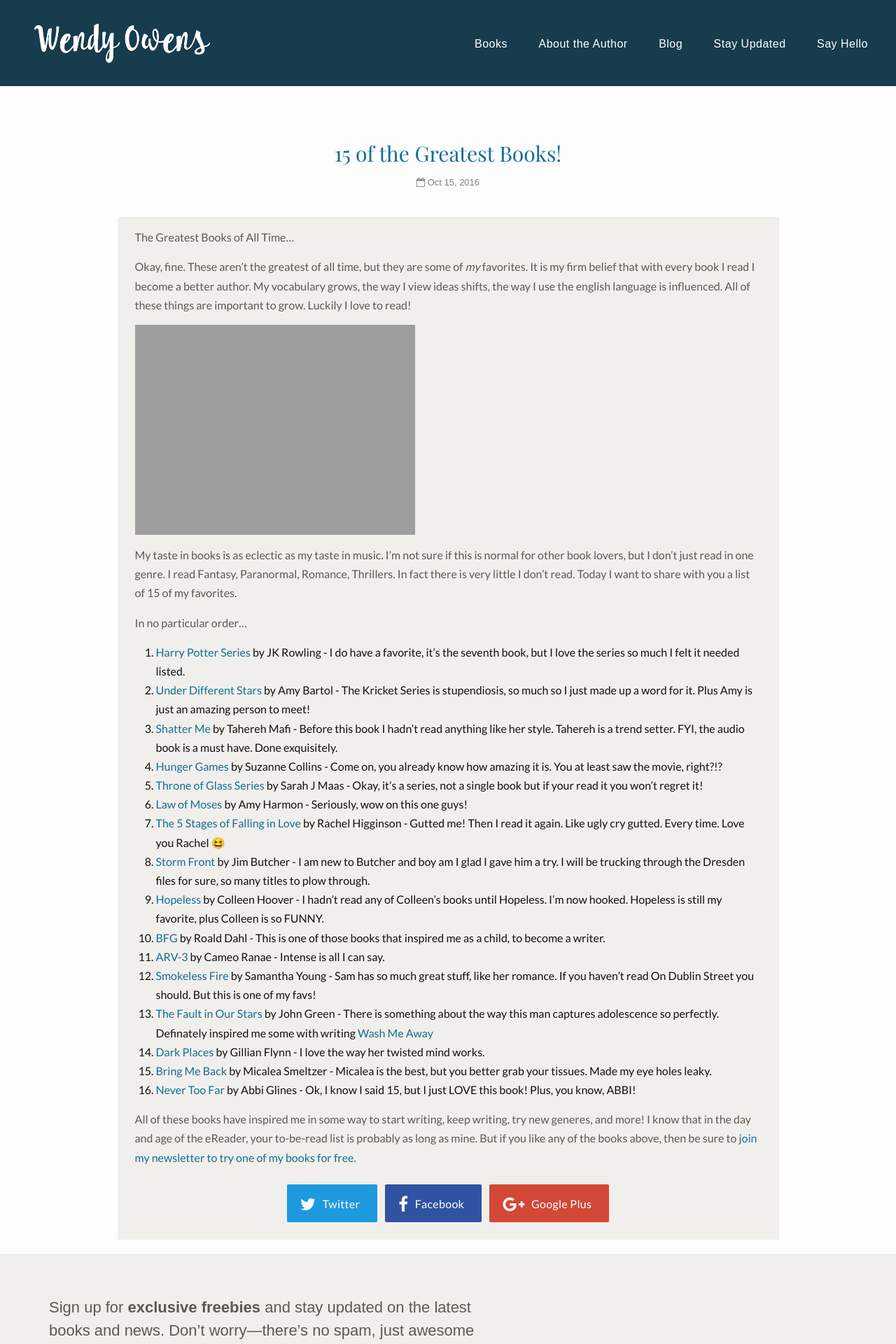
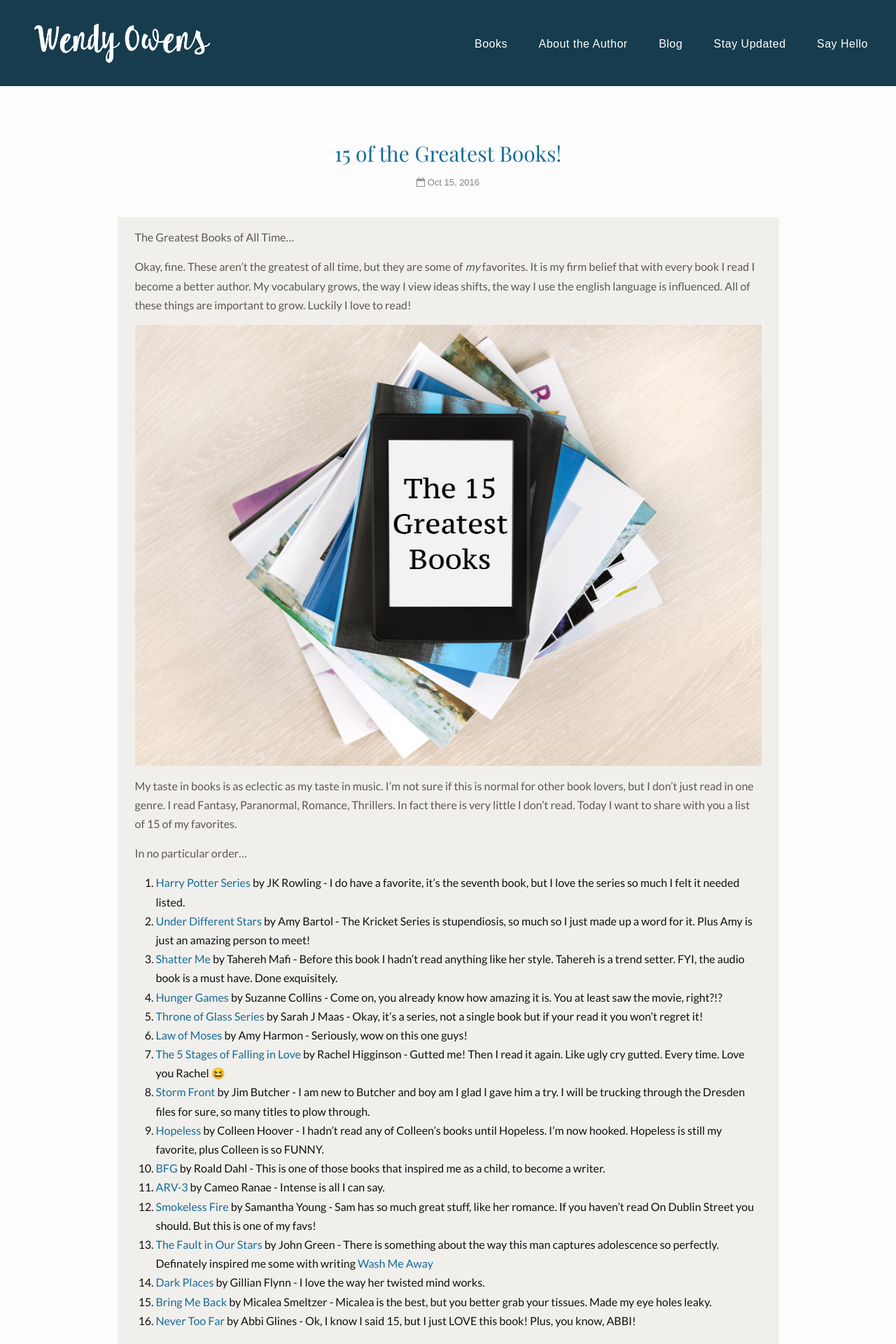
Before and after one commit to queso/wendy-owens, a Jekyll site: the page built from _posts/2016-10-15-15-greatest-books-all-time.md, in a window 1280 px wide. Shown: the top 1920 px of the page at 70% size. Built offline with Jekyll 4.4.1, drawn with Linux system fonts in a browser that asks for light colours; nearby versions of some CDN libraries; emoji names are drawn with the system emoji font.

Commit message:
Switch up the image

```diff
--- a/_posts/2016-10-15-15-greatest-books-all-time.md
+++ b/_posts/2016-10-15-15-greatest-books-all-time.md
@@ -3,13 +3,13 @@
 title: 15 of the Greatest Books!
 excerpt_separator: <!--more-->
 tags: books
-image: /img/posts/72H.jpg
+image: /img/posts/15-greatest.jpg
 ---
 The Greatest Books of All Time...
 
 Okay, fine. These aren’t the greatest of all time, but they are some of *my* favorites. It is my firm belief that with every book I read I become a better author. My vocabulary grows, the way I view ideas shifts, the way I use the english language is influenced. All of these things are important to grow. Luckily I love to read!
 
-![Holding a book]({{ site.url }}/img/posts/72H.jpg)
+![Holding a book]({{ site.url }}/img/posts/15-greatest.jpg)
 
 <!--more-->
 
```
Also changed, not shown: img/posts/15-greatest.jpg (added).
